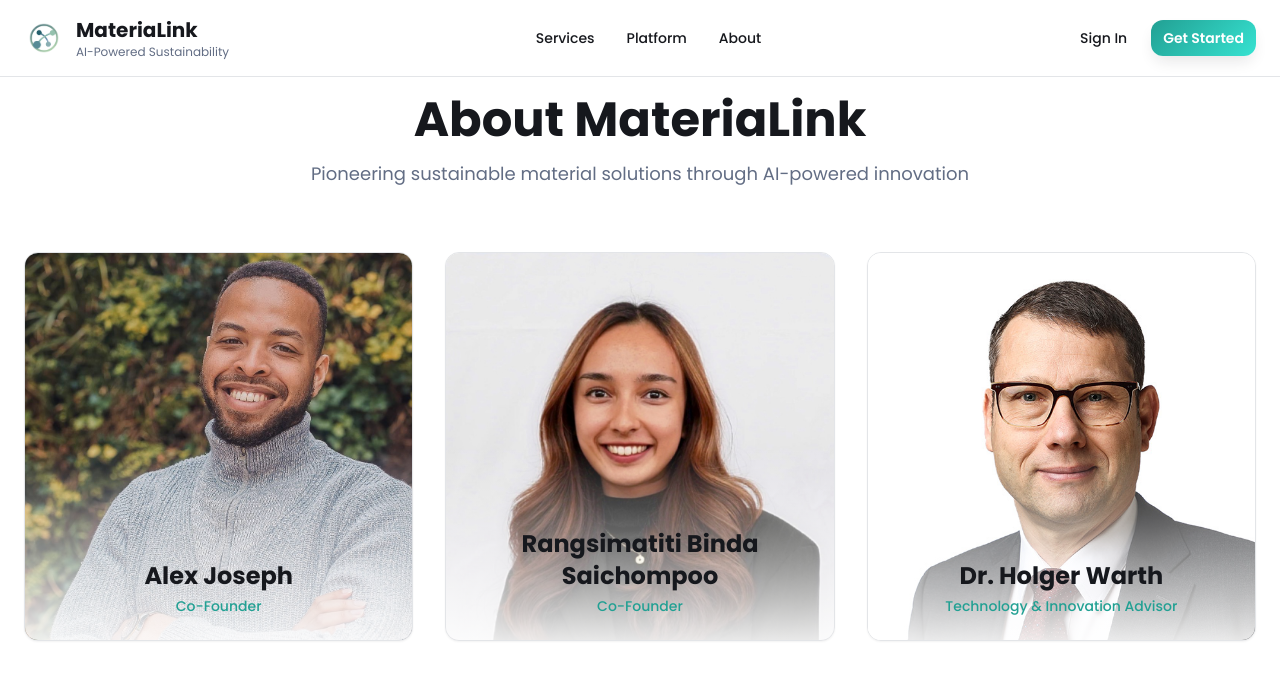
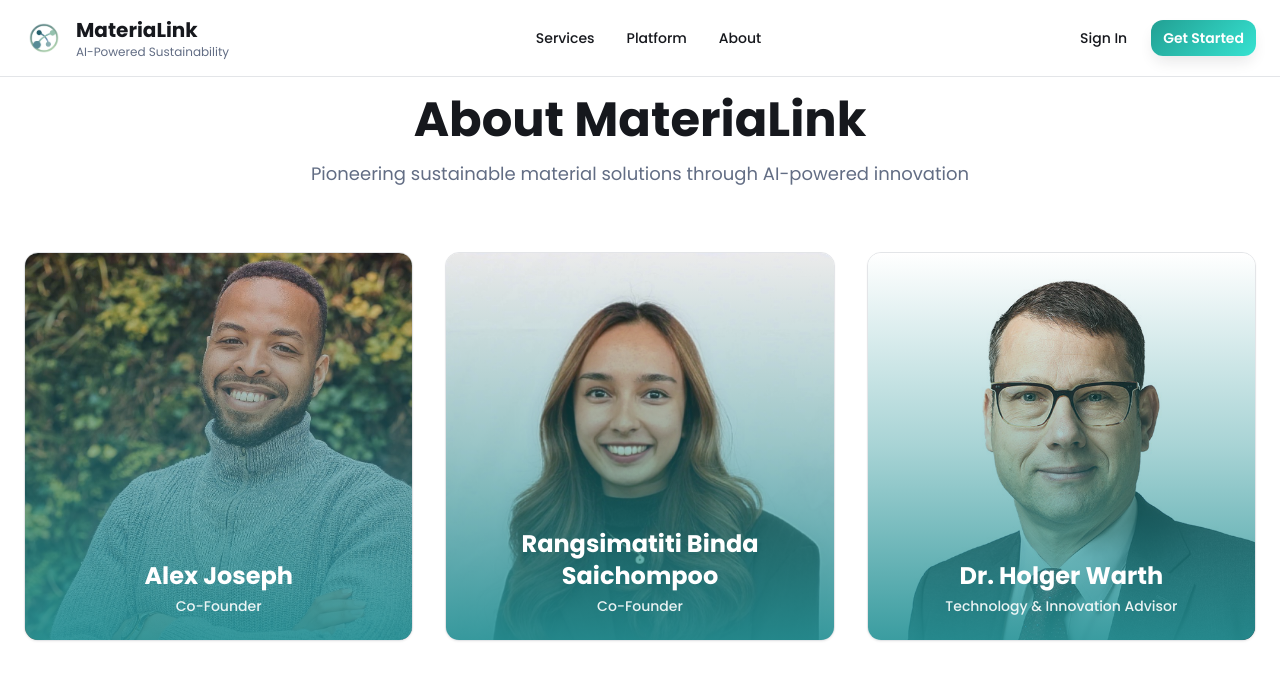
Before and after one commit to rangsimatitibs/green-nexus-ai, a React (Vite) app: page /about in a window 1280 px wide. Shown: the top 680 px of the page. Built offline with nearby package versions, Linux system fonts and the light colour scheme; the HTML template or start-up script is replaced by a standard one.

Commit message:
Add co-founder names and gradient

```diff
--- a/src/pages/About.tsx
+++ b/src/pages/About.tsx
@@ -78,14 +78,14 @@ const About = () => {
                     )}
 
                     {/* Gradient Overlay */}
-                    <div className="absolute inset-0 bg-gradient-to-t from-background/90 via-transparent to-transparent opacity-100 group-hover:opacity-95 transition-opacity duration-500" />
+                    <div className="absolute inset-0 bg-gradient-to-t from-[#259296]/90 via-[#259296]/40 to-transparent opacity-100 group-hover:opacity-95 transition-opacity duration-500" />
 
                     {/* Name & Role (Always Visible) */}
                     <div className="absolute bottom-0 left-0 right-0 p-6 text-center">
-                      <h3 className="text-2xl font-bold text-foreground mb-1">
+                      <h3 className="text-2xl font-bold text-white mb-1">
                         {member.name}
                       </h3>
-                      <p className="text-primary font-medium text-sm">
+                      <p className="text-white/90 font-medium text-sm">
                         {member.role}
                       </p>
                     </div>
```
